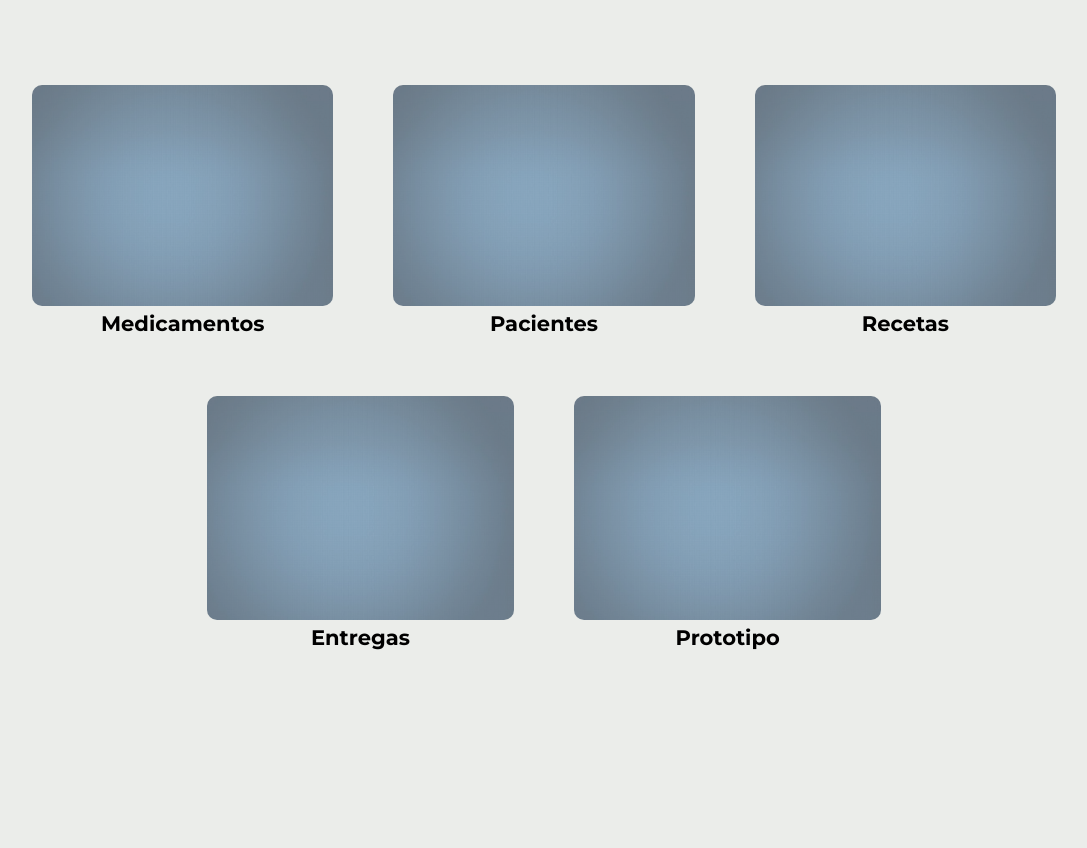
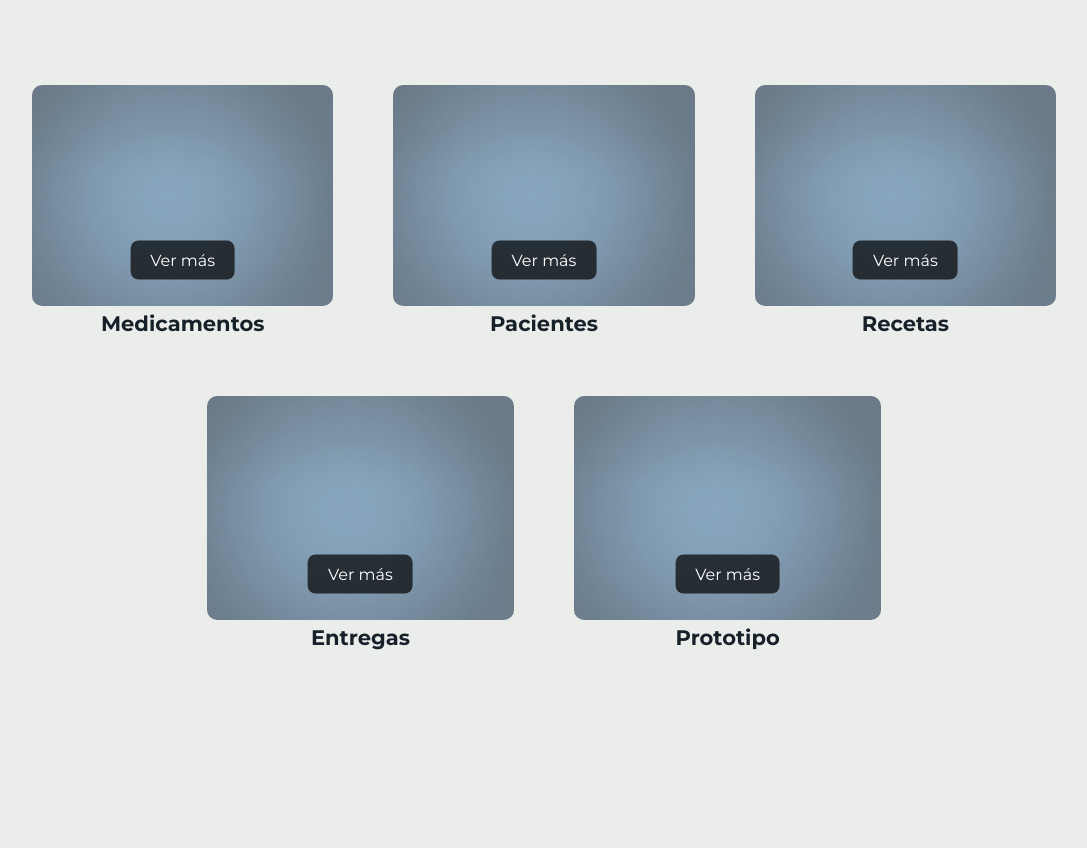
Before and after one commit to CarToCare/PharmaGo, a Django app: page /inicio/ in a window 1280 px wide. Shown: the part 537-1385 px from the top of the page, without its empty margins (96-1183 px from the left). Run offline with Django 5.2, Linux system fonts and the light colour scheme; some libraries are stand-ins or nearby versions.

Commit message:
add un boton

```diff
--- a/ourproyecto/pag/static/inicio.css
+++ b/ourproyecto/pag/static/ini.css
@@ -131,6 +131,25 @@ body {
     color: #fff;
 }
 
+.ver-mas-btn {
+    position: absolute;
+    top: 70%;
+    left: 50%;
+    transform: translate(-50%, -50%);
+    background-color: rgba(0, 0, 0, 0.7);
+    color: white;
+    border: none;
+    padding: 10px 20px;
+    font-size: 16px;
+    cursor: pointer;
+    border-radius: 8px;
+    transition: background-color 0.3s;
+}
+
+.ver-mas-btn:hover {
+    background-color: rgba(0, 0, 0, 0.9);
+}
+
 
 /* Contenedor 2 */
 .content {
@@ -186,6 +205,10 @@ body {
     align-items: center;
     gap: 60px;
     margin-bottom: 60px;
+}
+
+.row h3{
+    color:#17212a;
 }
 
 .collage-col {
@@ -285,3 +308,7 @@ body {
     opacity: .4;
     font-weight: 200;
 }
+
+.collage-col {
+    position: relative;
+}
--- a/ourproyecto/pag/templates/inicio.html
+++ b/ourproyecto/pag/templates/inicio.html
@@ -16,7 +16,7 @@
     <link rel="stylesheet" href="https://stackpath.bootstrapcdn.com/font-awesome/4.7.0/css/font-awesome.min.css">
 
     {% load static %}
-    <link rel="stylesheet" href="{% static 'inicio.css' %}">
+    <link rel="stylesheet" href="{% static 'ini.css' %}">
 
     <title>PharmaGo</title>
 </head>
@@ -54,20 +54,24 @@
         <div class="row">
             <div class="collage-col">
                 <a href="{% url 'medicamentos' %}">
-                <img src="/static/recursos/fondito.jpeg" alt="Medicamentos">
+                    <img src="/static/recursos/fondito.jpeg" alt="Medicamentos">
+                    <button class="ver-mas-btn" data-url="{% url 'medicamentos' %}">Ver más</button>
                 </a>
                 <h3>Medicamentos</h3>
             </div>
 
             <div class="collage-col">
                 <a href="{% url 'pacientes' %}">
-                <img src="/static/recursos/fondito.jpeg" alt="Pacientes">
+                    <img src="/static/recursos/fondito.jpeg" alt="Pacientes">
+                    <button class="ver-mas-btn" data-url="{% url 'pacientes' %}">Ver más</button>
                 </a>
                 <h3>Pacientes</h3>
             </div>
+
             <div class="collage-col">
                 <a href="{% url 'recetas' %}">
-                <img src="/static/recursos/fondito.jpeg" alt="Recetas">
+                    <img src="/static/recursos/fondito.jpeg" alt="Recetas">
+                    <button class="ver-mas-btn" data-url="{% url 'recetas' %}">Ver más</button>
                 </a>
                 <h3>Recetas</h3>
             </div>
@@ -76,14 +80,16 @@
         <div class="row">
             <div class="collage-col">
                 <a href="{% url 'entregas' %}">
-                <img src="/static/recursos/fondito.jpeg" alt="Entregas">
+                    <img src="/static/recursos/fondito.jpeg" alt="Entregas">
+                    <button class="ver-mas-btn" data-url="{% url 'entregas' %}">Ver más</button>
                 </a>
                 <h3>Entregas</h3>
             </div>
 
             <div class="collage-col">
                 <a href="{% url 'proto' %}">
-                <img src="/static/recursos/fondito.jpeg" alt="Prototipo">
+                    <img src="/static/recursos/fondito.jpeg" alt="Prototipo">
+                    <button class="ver-mas-btn" data-url="{% url 'proto' %}">Ver más</button>
                 </a>
                 <h3>Prototipo</h3>
             </div>
```
